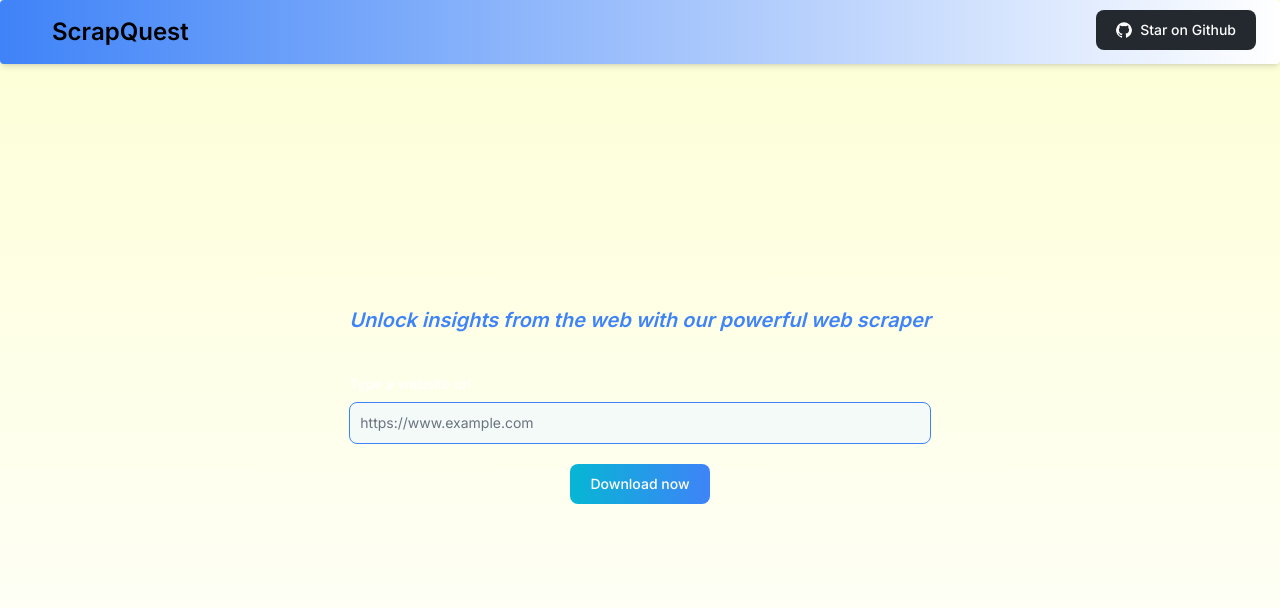
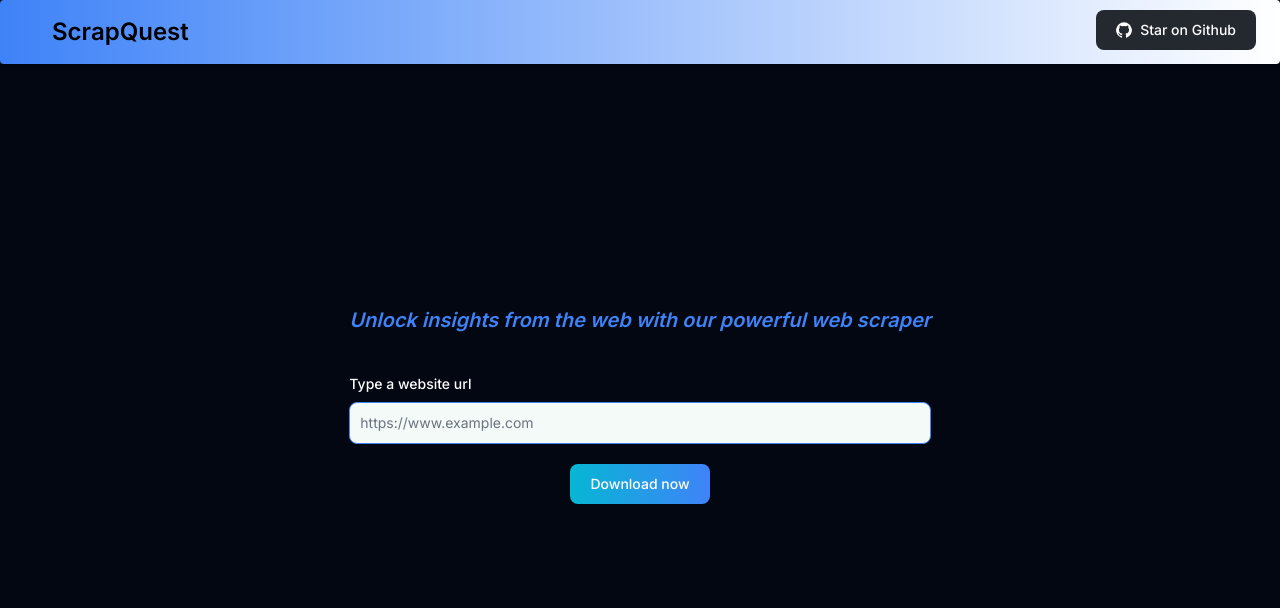
Before and after one commit to Abidsyed25/ScrapQuest, a Next.js app: page / in a window 1280 px wide. Shown: the top 608 px of the page. Built offline with nearby package versions, Linux system fonts and the light colour scheme.

Commit message:
fixed the background color

```diff
--- a/app/page.tsx
+++ b/app/page.tsx
@@ -4,10 +4,9 @@ import Image from "next/image";
 
 export default function Home() {
   return (
-    <div style={{height:"100vh"}}>
-
-     <Nav/>
-     <Hero/>
+    <div className="bg-gray-950" style={{ height: "100vh" }}>
+      <Nav />
+      <Hero />
     </div>
   );
 }
```
